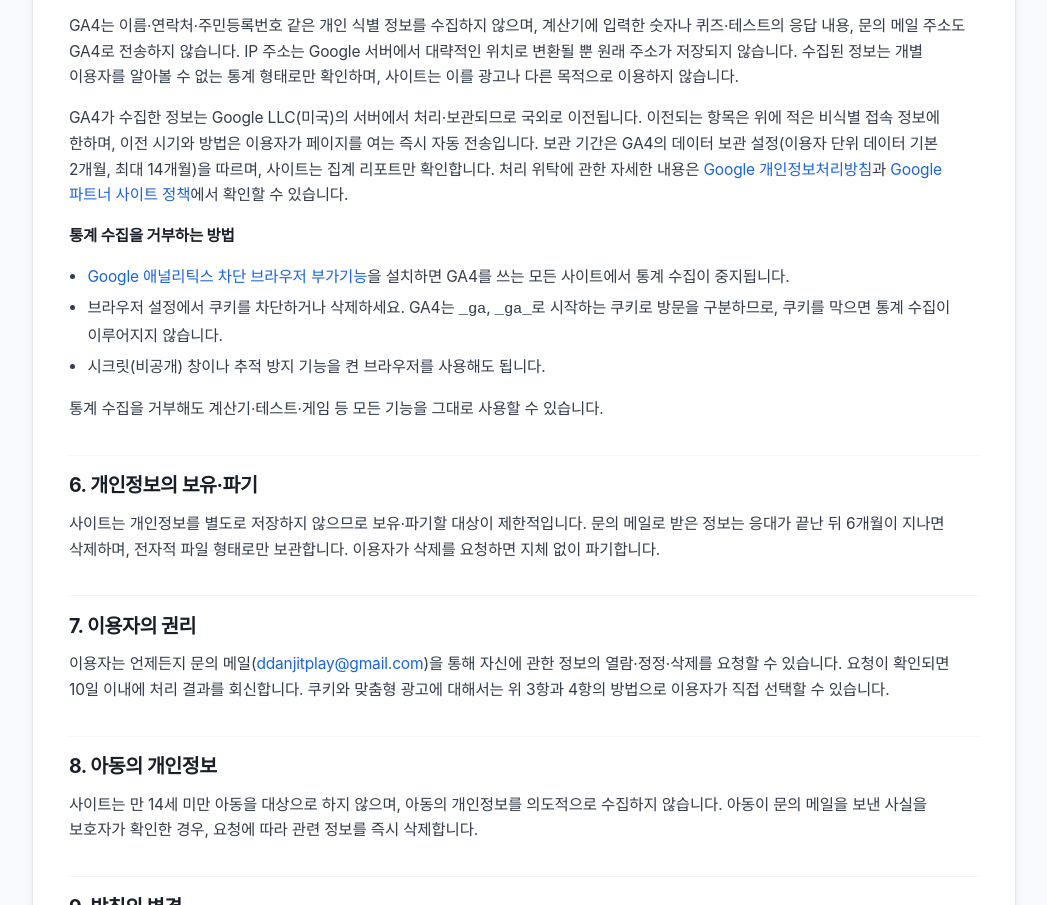
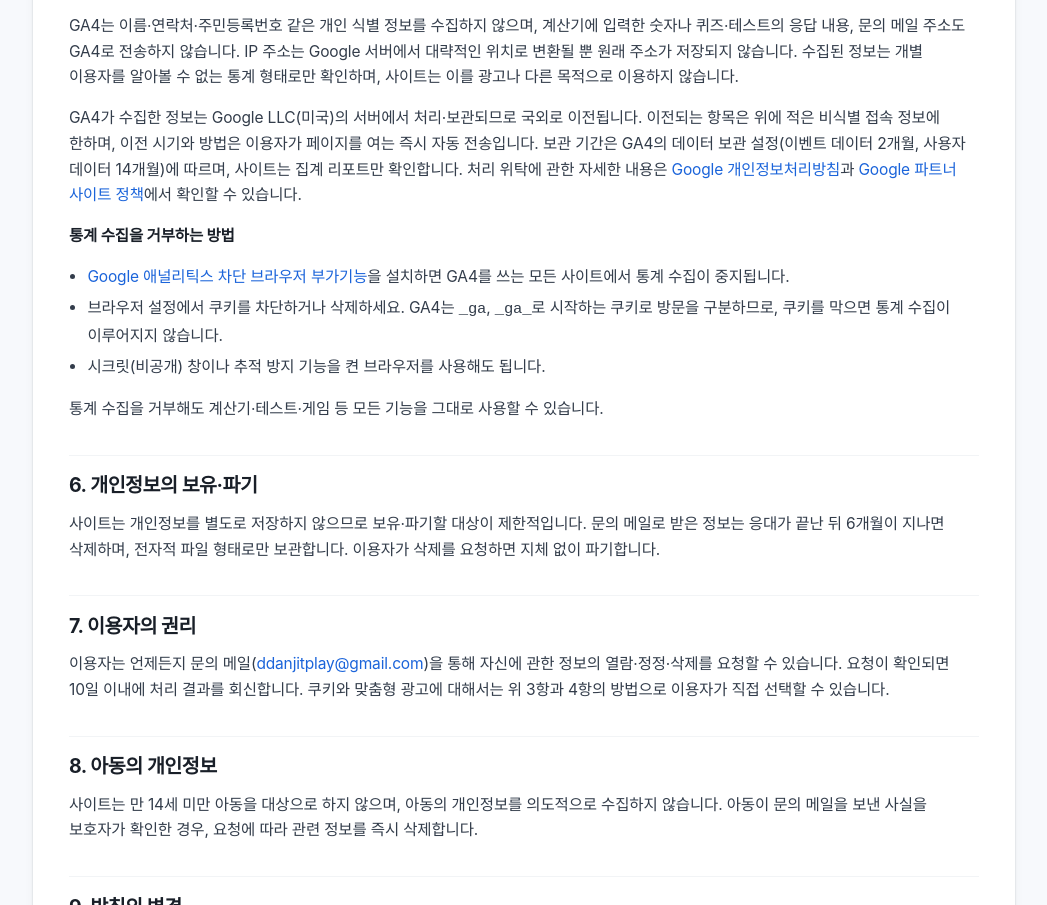
Before and after one commit to biya-maker/biya-maker.github.io, a plain HTML site: page privacy.html in a window 1280 px wide. Shown: the part 1619-2524 px from the top of the page, without its empty margins (116-1163 px from the left). Drawn offline with Linux system fonts and the light colour scheme; a web font is replaced by a local one.

Commit message:
State the GA4 retention periods as they are set

```diff
--- a/privacy.html
+++ b/privacy.html
@@ -108,7 +108,7 @@
           <li><strong>대략적인 위치</strong> — IP 주소를 바탕으로 한 도시 수준의 지역과 국가</li>
         </ul>
         <p>GA4는 이름·연락처·주민등록번호 같은 개인 식별 정보를 수집하지 않으며, 계산기에 입력한 숫자나 퀴즈·테스트의 응답 내용, 문의 메일 주소도 GA4로 전송하지 않습니다. IP 주소는 Google 서버에서 대략적인 위치로 변환될 뿐 원래 주소가 저장되지 않습니다. 수집된 정보는 개별 이용자를 알아볼 수 없는 통계 형태로만 확인하며, 사이트는 이를 광고나 다른 목적으로 이용하지 않습니다.</p>
-        <p>GA4가 수집한 정보는 Google LLC(미국)의 서버에서 처리·보관되므로 국외로 이전됩니다. 이전되는 항목은 위에 적은 비식별 접속 정보에 한하며, 이전 시기와 방법은 이용자가 페이지를 여는 즉시 자동 전송입니다. 보관 기간은 GA4의 데이터 보관 설정(이용자 단위 데이터 기본 2개월, 최대 14개월)을 따르며, 사이트는 집계 리포트만 확인합니다. 처리 위탁에 관한 자세한 내용은 <a href="https://policies.google.com/privacy?hl=ko" target="_blank" rel="noopener nofollow">Google 개인정보처리방침</a>과 <a href="https://policies.google.com/technologies/partner-sites?hl=ko" target="_blank" rel="noopener nofollow">Google 파트너 사이트 정책</a>에서 확인할 수 있습니다.</p>
+        <p>GA4가 수집한 정보는 Google LLC(미국)의 서버에서 처리·보관되므로 국외로 이전됩니다. 이전되는 항목은 위에 적은 비식별 접속 정보에 한하며, 이전 시기와 방법은 이용자가 페이지를 여는 즉시 자동 전송입니다. 보관 기간은 GA4의 데이터 보관 설정(이벤트 데이터 2개월, 사용자 데이터 14개월)에 따르며, 사이트는 집계 리포트만 확인합니다. 처리 위탁에 관한 자세한 내용은 <a href="https://policies.google.com/privacy?hl=ko" target="_blank" rel="noopener nofollow">Google 개인정보처리방침</a>과 <a href="https://policies.google.com/technologies/partner-sites?hl=ko" target="_blank" rel="noopener nofollow">Google 파트너 사이트 정책</a>에서 확인할 수 있습니다.</p>
         <p><strong>통계 수집을 거부하는 방법</strong></p>
         <ul>
           <li><a href="https://tools.google.com/dlpage/gaoptout" target="_blank" rel="noopener nofollow">Google 애널리틱스 차단 브라우저 부가기능</a>을 설치하면 GA4를 쓰는 모든 사이트에서 통계 수집이 중지됩니다.</li>
```
